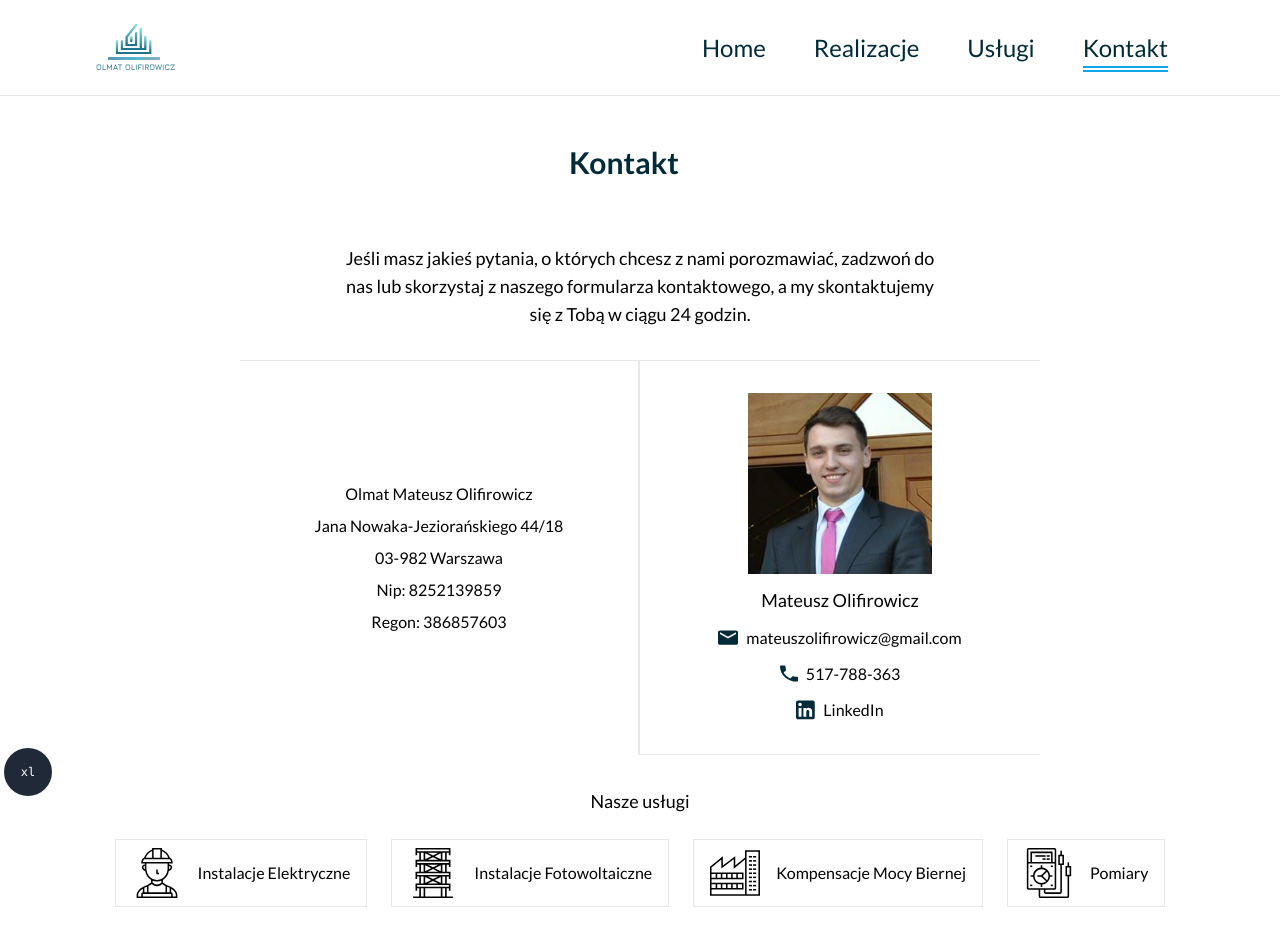
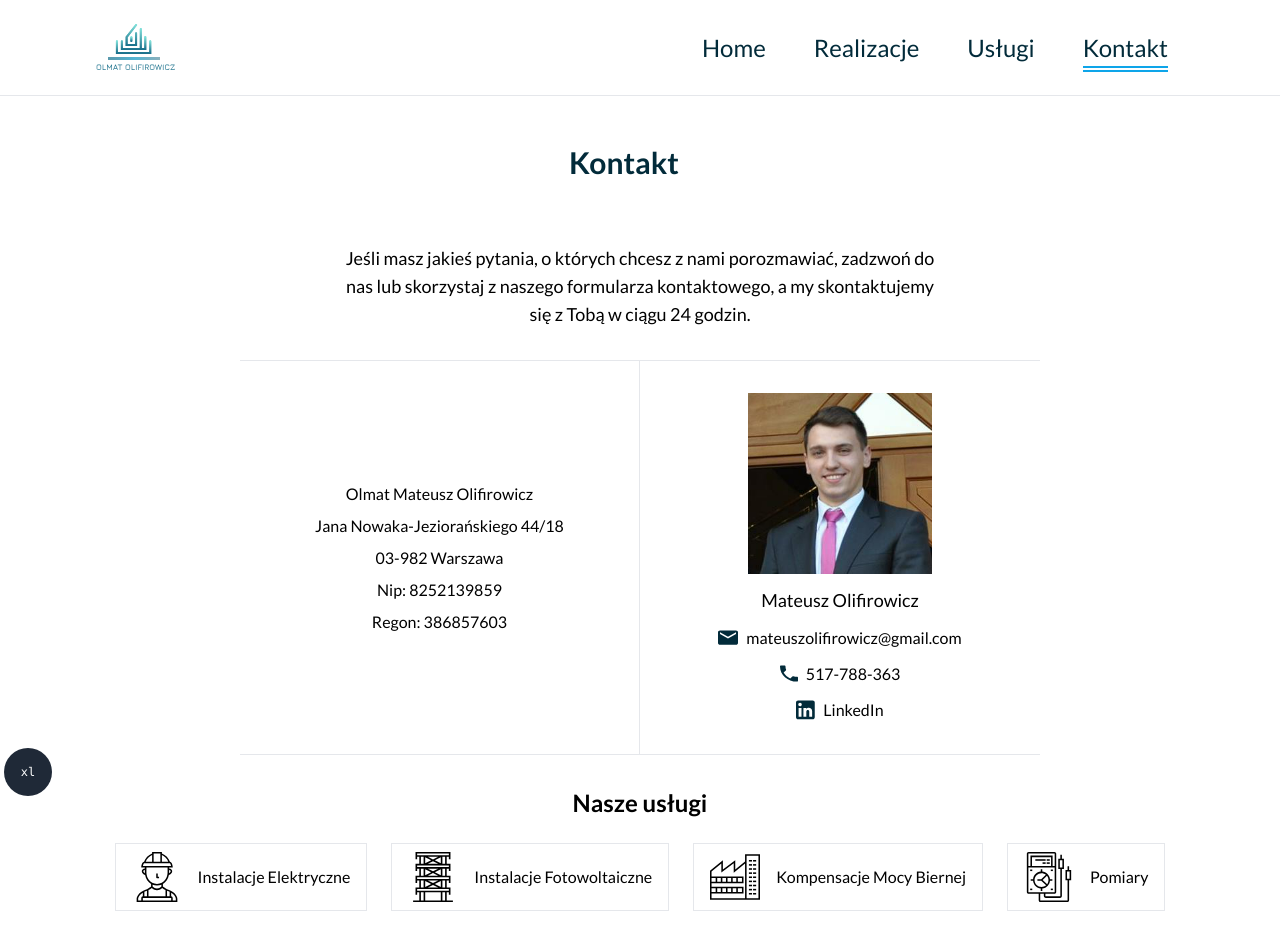
Before and after one commit to rafal19987/Olmat-Landing-Page-Electrician-Nextjs-Tailwind-TypeScript, a Next.js app: page /kontakt in a window 1280 px wide. Shown: the top 929 px of the page. Built offline with nearby package versions, Linux system fonts and the light colour scheme.

Commit message:
fix: border and typography

```diff
--- a/src/app/(pages)/kontakt/page.tsx
+++ b/src/app/(pages)/kontakt/page.tsx
@@ -4,7 +4,6 @@ import { SectionWrapper } from '@/components/shared-atoms/SectionWrapper';
 import * as Typography from '@/components/Typography';
 import { websiteConfig } from '@/websiteConfig';
 import { PageHeadline } from '@/components/shared-atoms/PageHeadline';
-import { Logo } from '@/components/shared-atoms/Logo';
 
 export default function ContactPage() {
   return (
@@ -17,7 +16,7 @@ export default function ContactPage() {
           skontaktujemy się z Tobą w ciągu 24 godzin.
         </Typography.Paragraph>
         <div className="flex flex-col md:flex-row justify-between w-full md:max-w-[800px]">
-          <div className="w-full md:w-1/2 flex flex-col items-center justify-between space-y-1 border-x border-b md:border-x-0 md:border-b-0 md:border-y md:border-r-2 p-8">
+          <div className="w-full md:w-1/2 flex flex-col items-center justify-between space-y-1 border-x border-b md:border-x-0 md:border-y md:border-r p-8">
             <ul className="space-y-2 flex flex-col items-center justify-center h-full">
               <li>
                 <Typography.Span>
@@ -69,7 +68,7 @@ export default function ContactPage() {
         </div>
 
         <div className="flex flex-col items-center justify-between gap-6 w-full h-full">
-          <Typography.Paragraph>Nasze usługi</Typography.Paragraph>
+          <Typography.H3>Nasze usługi</Typography.H3>
           <ul className="flex flex-col md:flex-row flex-wrap items-center justify-center gap-6 w-full">
             {websiteConfig.services.map((service) => (
               <li
```
